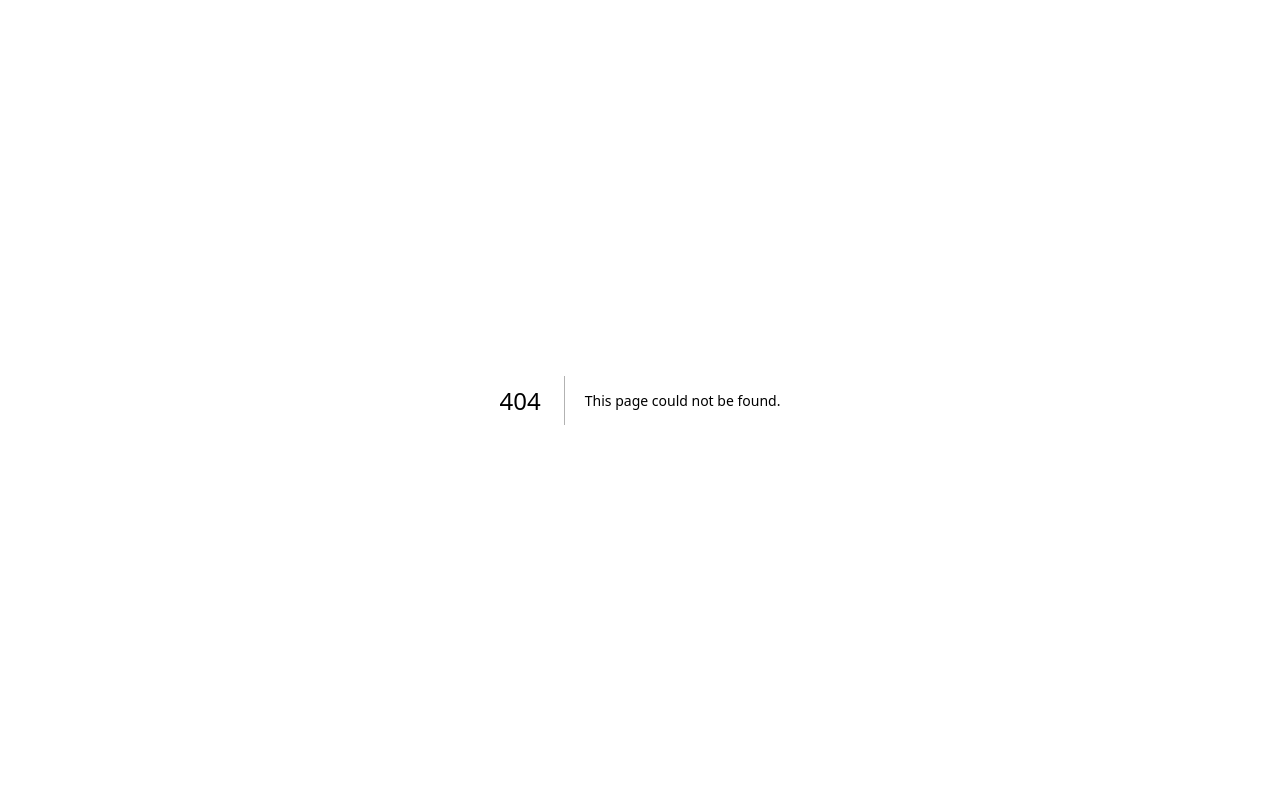
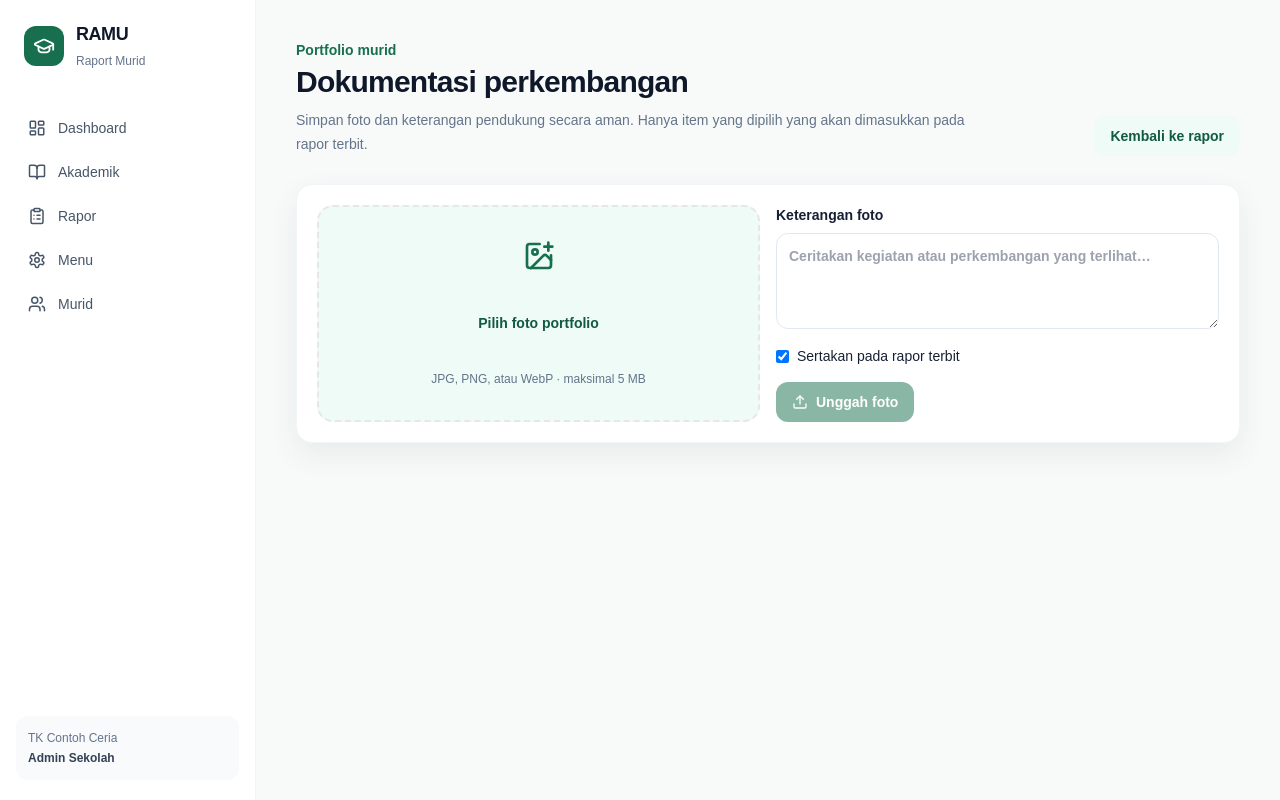
Before and after one commit to SinchanGM24/Ramu, a Next.js app in the folder frontend/: page /app/reports/1/portfolio in a window 1280 px wide. Before the commit this address had no page. Built offline with nearby package versions, Linux system fonts and the light colour scheme; no server answers.

Commit message:
feat: add report portfolio workspace

```diff
--- /dev/null
+++ b/frontend/src/app/(app)/app/reports/[id]/portfolio/page.tsx
@@ -0,0 +1,6 @@
+import { ReportPortfolioPage } from "@/features/reports/report-portfolio-page";
+
+export default async function Page({ params }: { params: Promise<{ id: string }> }) {
+  const { id } = await params;
+  return <ReportPortfolioPage reportId={id} />;
+}
--- /dev/null
+++ b/frontend/src/features/reports/report-portfolio-page.tsx
@@ -0,0 +1,34 @@
+"use client";
+
+import Link from "next/link";
+import { useState } from "react";
+import { useQuery, useQueryClient } from "@tanstack/react-query";
+import { ImagePlus, Upload } from "lucide-react";
+import { api } from "@/lib/api";
+import { Button } from "@/components/ui/button";
+import { Card } from "@/components/ui/card";
+import { PageHeader } from "@/components/shared/page-header";
+
+type PortfolioItem = { id: string; original_filename: string; content_type: string; byte_size: number; caption?: string | null; included_in_report: boolean; created_at: string };
+const apiUrl = process.env.NEXT_PUBLIC_API_URL || "http://localhost:4000";
+
+export function ReportPortfolioPage({ reportId }: { reportId: string }) {
+  const queryClient = useQueryClient();
+  const [file, setFile] = useState<File>();
+  const [caption, setCaption] = useState("");
+  const [include, setInclude] = useState(true);
+  const [saving, setSaving] = useState(false);
+  const [error, setError] = useState("");
+  const items = useQuery({ queryKey: ["report-portfolio", reportId], queryFn: () => api<PortfolioItem[]>(`/reports/${reportId}/portfolio`) });
+  async function upload() {
+    if (!file) return;
+    setSaving(true); setError("");
+    try { const form = new FormData(); form.append("file", file); form.append("caption", caption); form.append("includedInReport", String(include)); const response = await fetch(`${apiUrl}/api/reports/${reportId}/portfolio`, { method: "POST", credentials: "include", body: form }); if (!response.ok) throw new Error(); setFile(undefined); setCaption(""); await queryClient.invalidateQueries({ queryKey: ["report-portfolio", reportId] }); }
+    catch { setError("Foto portfolio tidak dapat diunggah. Gunakan JPG, PNG, atau WebP dengan ukuran maksimal 5 MB."); }
+    finally { setSaving(false); }
+  }
+  return <><PageHeader eyebrow="Portfolio murid" title="Dokumentasi perkembangan" description="Simpan foto dan keterangan pendukung secara aman. Hanya item yang dipilih yang akan dimasukkan pada rapor terbit." action={<Link href={`/app/reports/${reportId}`}><Button variant="secondary">Kembali ke rapor</Button></Link>} />
+    <Card><div className="grid gap-4 sm:grid-cols-2"><label className="grid min-h-36 cursor-pointer place-items-center rounded-2xl border-2 border-dashed border-brand-200 bg-brand-50 p-4 text-center"><input className="sr-only" type="file" accept="image/jpeg,image/png,image/webp" onChange={(event) => setFile(event.target.files?.[0])} /><ImagePlus className="size-8 text-brand-600" /><span className="mt-2 text-sm font-semibold text-brand-700">{file ? file.name : "Pilih foto portfolio"}</span><span className="mt-1 text-xs text-slate-500">JPG, PNG, atau WebP · maksimal 5 MB</span></label><div><label className="block text-sm font-semibold">Keterangan foto<textarea value={caption} onChange={(event) => setCaption(event.target.value.slice(0, 500))} maxLength={500} className="mt-2 min-h-24 w-full rounded-xl border border-slate-200 p-3 text-sm" placeholder="Ceritakan kegiatan atau perkembangan yang terlihat…" /></label><label className="mt-3 flex items-center gap-2 text-sm"><input checked={include} onChange={(event) => setInclude(event.target.checked)} type="checkbox" /> Sertakan pada rapor terbit</label><Button className="mt-4 gap-2" disabled={!file || saving} onClick={upload}><Upload size={16} />{saving ? "Mengunggah…" : "Unggah foto"}</Button></div></div>{error && <p className="mt-4 text-sm text-red-700">{error}</p>}</Card>
+    <div className="mt-5 grid gap-3 sm:grid-cols-2 lg:grid-cols-3">{items.data?.map((item) => <Card key={item.id}><p className="truncate font-semibold text-slate-900">{item.original_filename}</p><p className="mt-1 text-xs text-slate-500">{Math.ceil(item.byte_size / 1024)} KB · {new Intl.DateTimeFormat("id-ID", { dateStyle: "medium" }).format(new Date(item.created_at))}</p>{item.caption && <p className="mt-3 text-sm text-slate-600">{item.caption}</p>}<p className="mt-3 text-xs font-semibold text-brand-700">{item.included_in_report ? "Disertakan pada rapor" : "Tidak disertakan pada rapor"}</p></Card>)}</div>{items.data?.length === 0 && <Card className="mt-5 py-10 text-center text-sm text-slate-500">Belum ada foto portfolio.</Card>}
+  </>;
+}
```
